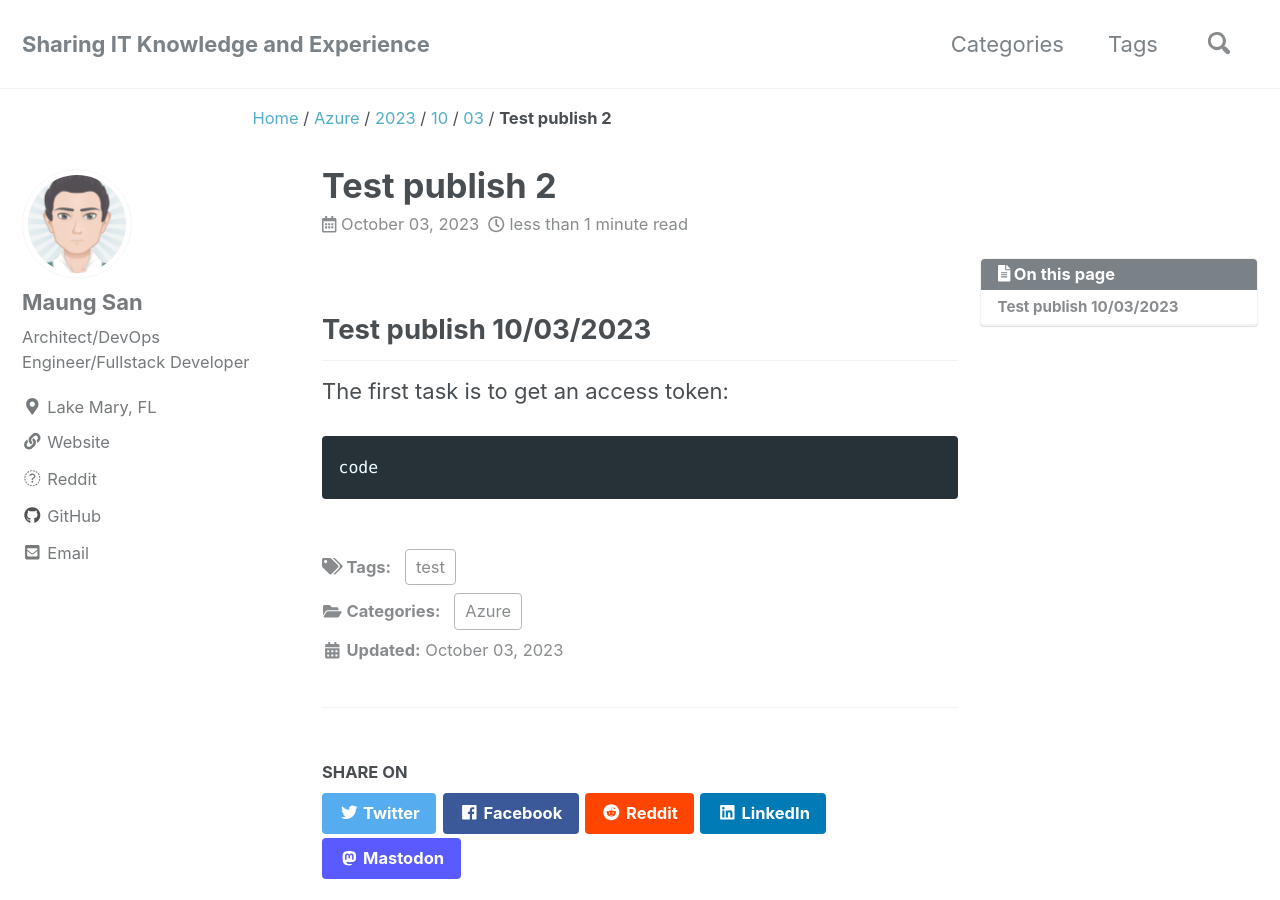
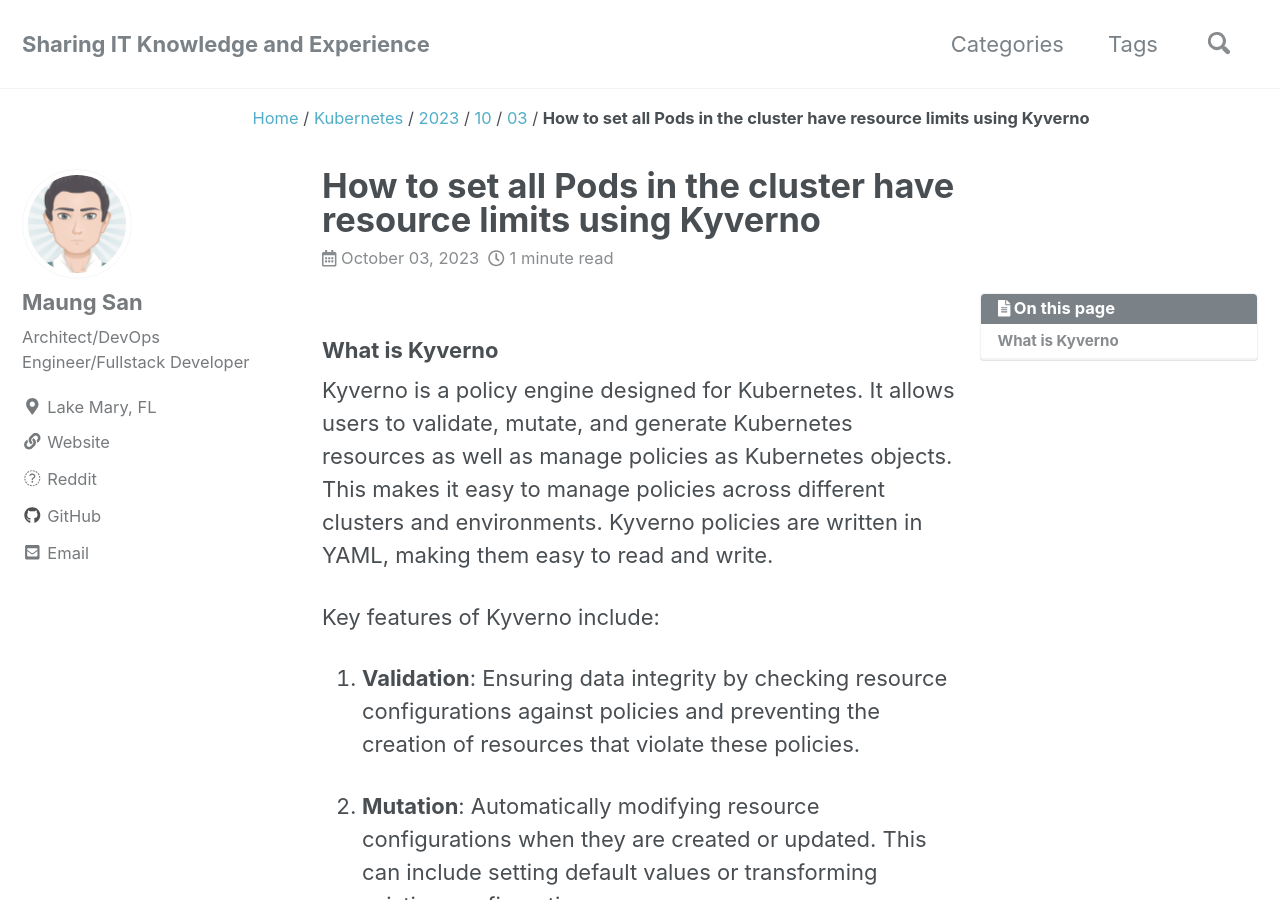
Before and after one commit to MaungSan/maungsan.github.io, a Jekyll site: the page built from _posts/2023/2023-10-03-test-publish1.md, in a window 1280 px wide and 900 px high. Built offline with Jekyll 4.4.1, drawn with Linux system fonts in a browser that asks for light colours; nearby versions of some CDN libraries; comment, search, counter and statistics services are not loaded; some of the changed text lies outside the part shown.

Commit message:
Update 2023-10-03-test-publish1.md

````diff
--- a/_posts/2023/2023-10-03-test-publish1.md
+++ b/_posts/2023/2023-10-03-test-publish1.md
@@ -1,17 +1,53 @@
 ---
-title: "Test publish 2"
+title: "How to set all Pods in the cluster have resource limits using Kyverno"
 categories:
-  - Azure
+  - Kubernetes
 tags:
-  - test
+  - Kyverno
 ---
 
 
+### What is Kyverno
+Kyverno is a policy engine designed for Kubernetes. It allows users to validate, mutate, and generate Kubernetes resources as well as manage policies as Kubernetes objects. This makes it easy to manage policies across different clusters and environments. Kyverno policies are written in YAML, making them easy to read and write.
 
-## Test publish 10/03/2023
+Key features of Kyverno include:
 
-The first task is to get an access token:
+1. **Validation**: Ensuring data integrity by checking resource configurations against policies and preventing the creation of resources that violate these policies.
 
+2. **Mutation**: Automatically modifying resource configurations when they are created or updated. This can include setting default values or transforming existing configurations.
+
+3. **Generation**: Creating additional Kubernetes resources based on the existing ones. For example, generating network policies, role bindings, or other resources in response to triggers defined in policies.
+
+4. **Policy Management**: Policies in Kyverno are Kubernetes resources themselves, so they can be managed using the same tools and processes used for managing other Kubernetes resources.
+
+5. **Extensive Coverage**: Kyverno policies can be applied to almost all Kubernetes resources, providing a broad range of control over the environment.
+
+
+Here is how you can ensures that all Pods in the cluster have resource limits (CPU and memory) using Kyverno policy. This is a common best practice to avoid resource overconsumption by a single pod.
+
+```yaml
+apiVersion: kyverno.io/v1
+kind: ClusterPolicy
+metadata:
+  name: require-resources-limits
+spec:
+  validationFailureAction: enforce
+  rules:
+  - name: validate-resources
+    match:
+      resources:
+        kinds:
+          - Pod
+    validate:
+      message: "CPU and memory resource limits are required."
+      pattern:
+        spec:
+          containers:
+          - name: "*"
+            resources:
+              limits:
+                memory: "?*"
+                cpu: "?*"
 ```
-code
-```
+
+This policy will block the creation of any Pod that does not have CPU and memory limits defined. Thanks for reading this article.
````
